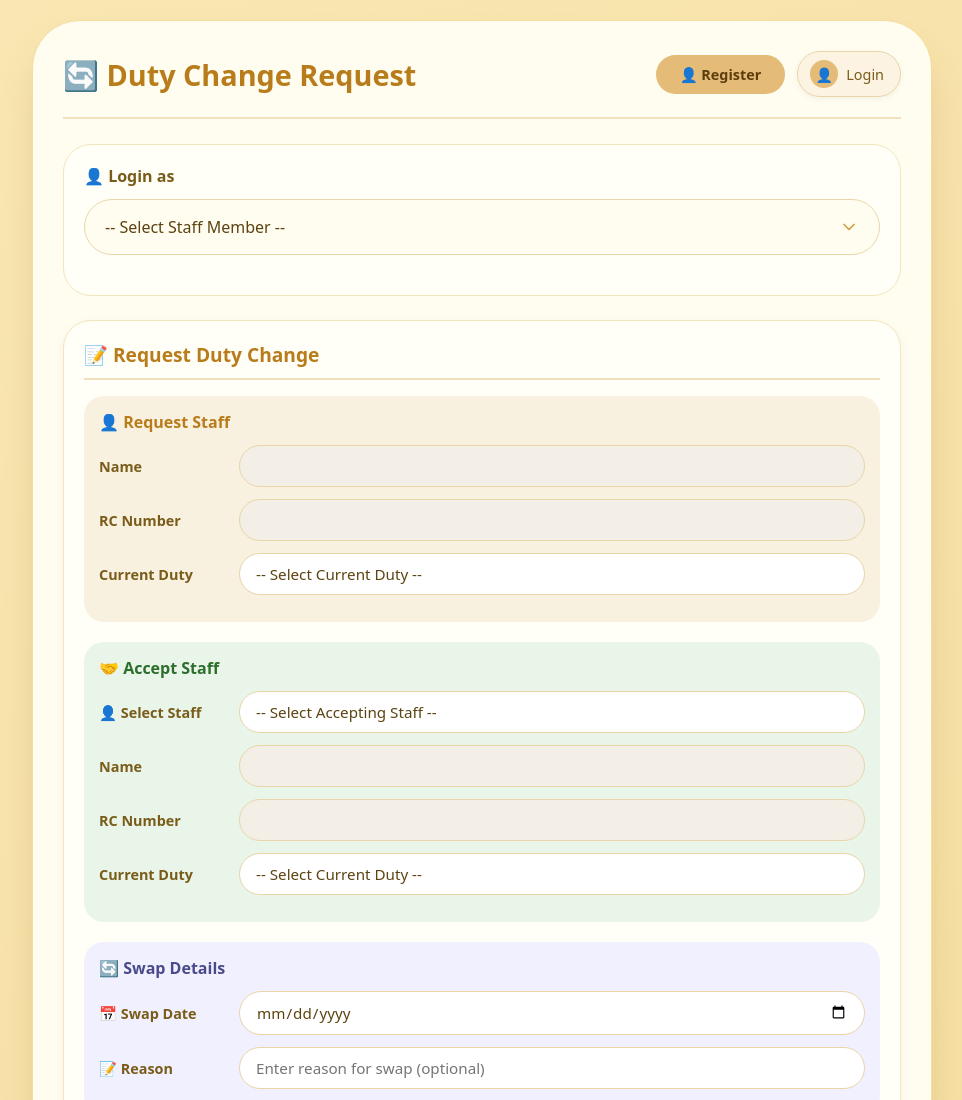
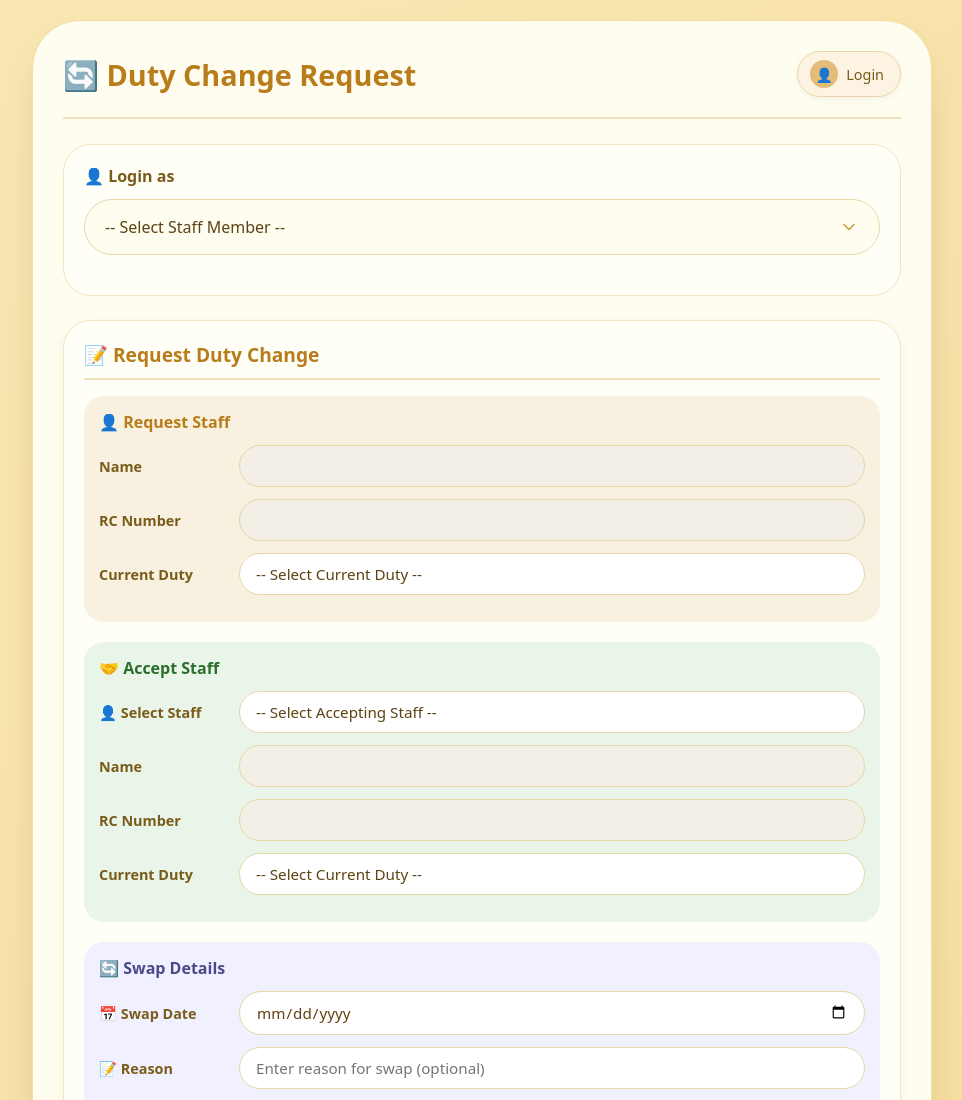
Before and after one commit to tym95959/koveli, a website: page dutychange.html in a window 1280 px wide. Shown: the top 1100 px of the page, without its empty margins (158-1120 px from the left). Drawn offline with Linux system fonts and the light colour scheme; no server answers.

Commit message:
Update dutychange.html

```diff
--- a/dutychange.html
+++ b/dutychange.html
@@ -25,7 +25,7 @@
     <div class="header">
         <h1>🔄 Duty Change Request</h1>
         <div class="nav-buttons">
-            <a href="staff-register.html" class="nav-btn">👤 Register</a>
+
             <div class="profile-btn-container">
                 <div class="profile-icon-btn" id="profileButton">
                     <span class="profile-avatar" id="profileAvatar">👤</span>
```
